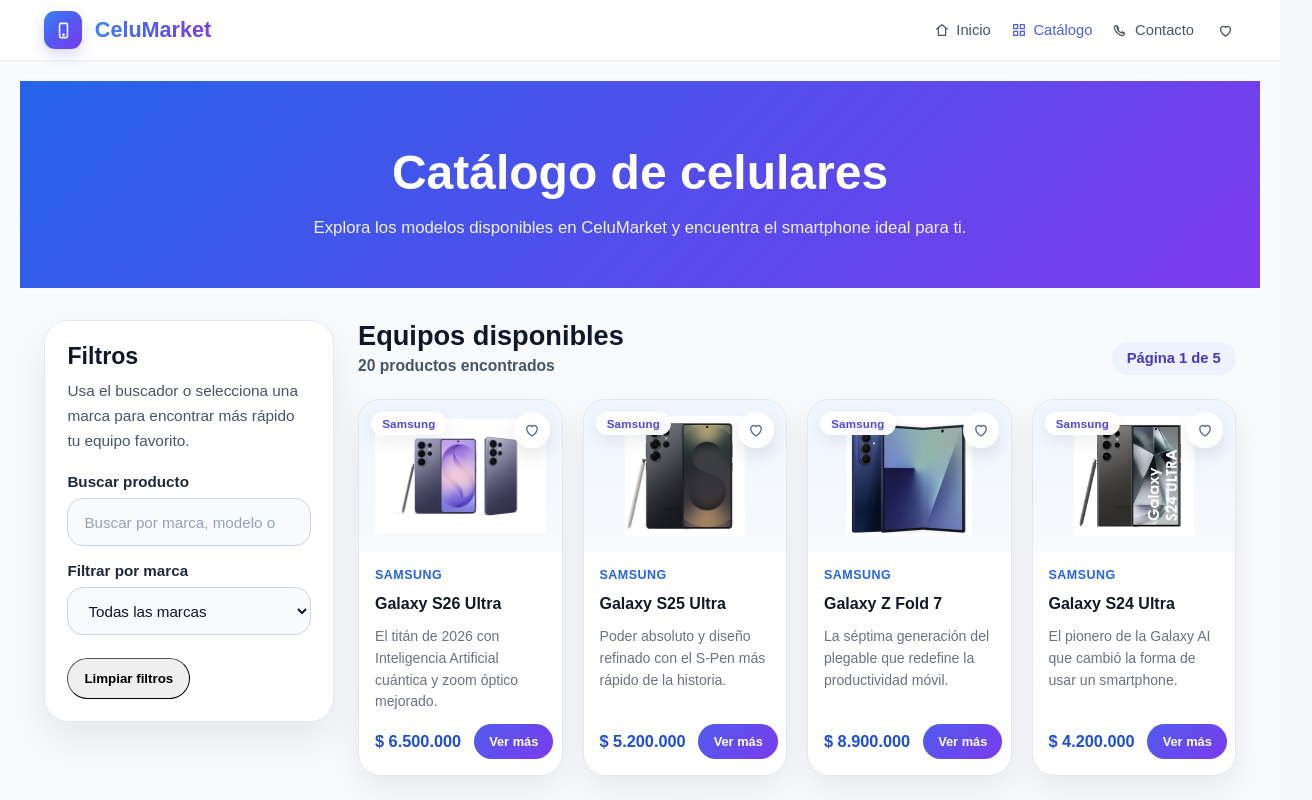
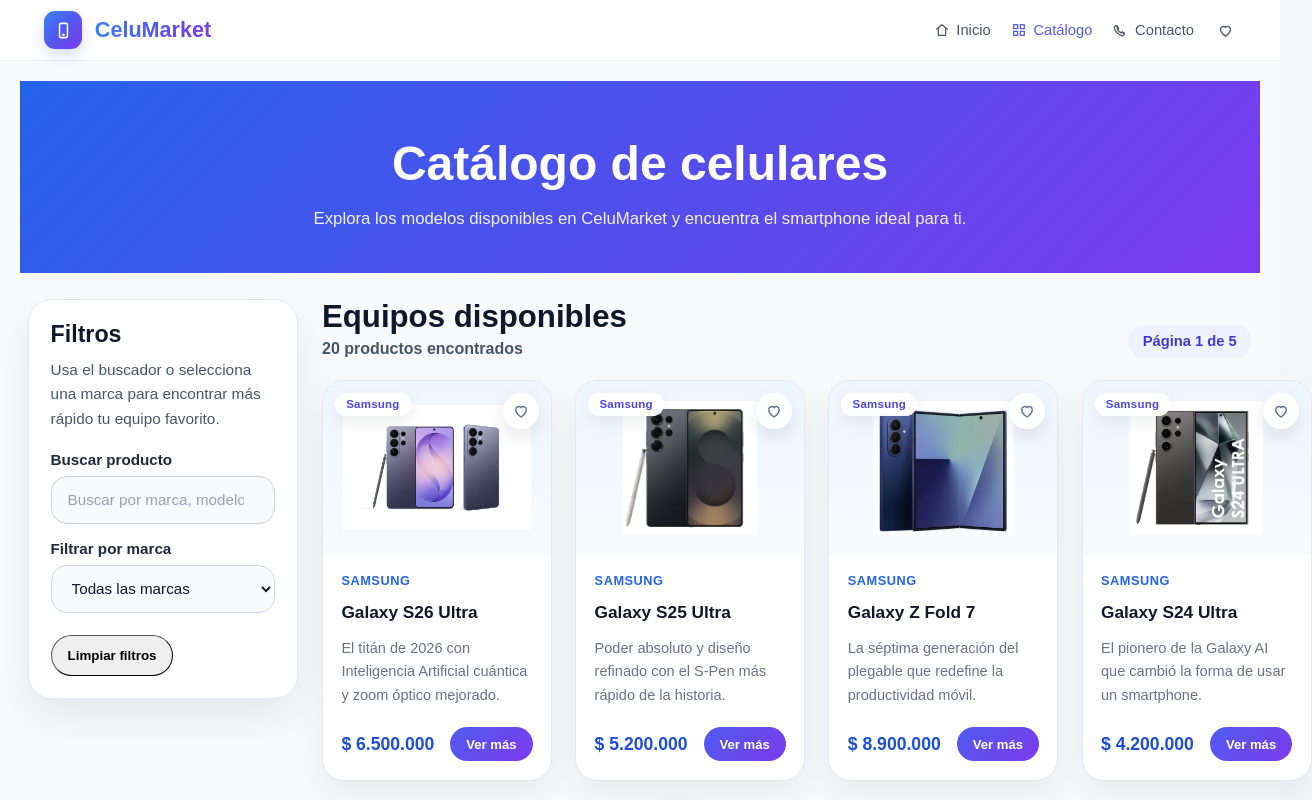
Before and after one commit to acalderon474/proyecto-celumarket, an Angular app: page /catalog in a window 1280 px wide. Shown: the top 800 px of the page, 1312 px wide, since content can reach past the window. Built offline with nearby package versions, Linux system fonts and the light colour scheme.

Commit message:
Se actualiza vista catálogo, márgenes laterales y se ve el footer.

```diff
--- a/src/app/components/catalog/catalog.css
+++ b/src/app/components/catalog/catalog.css
@@ -2,7 +2,7 @@
    PÁGINA GENERAL DEL CATÁLOGO
    ========================================================= */
 .catalog-page {
-  min-height: 100vh;
+  width: 100%;
   background: #f8fafc;
 }
 
@@ -10,14 +10,15 @@
    ENCABEZADO DEL CATÁLOGO
    ========================================================= */
 .catalog-header {
-  padding: 4rem 1.5rem 2.8rem;
+  padding: 3.4rem 0.5rem 2.5rem;
   background: linear-gradient(135deg, #2563eb 0%, #7c3aed 100%);
   color: #ffffff;
 }
 
 .catalog-header__content {
-  max-width: 1200px;
+  max-width: 1780px;
   margin: 0 auto;
+  padding: 0 0.5rem;
   text-align: center;
 }
 
@@ -54,11 +55,11 @@
    CONTENIDO PRINCIPAL
    ========================================================= */
 .catalog-content {
-  max-width: 1280px;
+  max-width: 1780px;
   margin: 0 auto;
-  padding: 2rem 1.5rem 4rem;
+  padding: 1.6rem 0.5rem 0.8rem;
   display: grid;
-  grid-template-columns: 290px 1fr;
+  grid-template-columns: 270px minmax(0, 1fr);
   gap: 1.5rem;
   align-items: start;
 }
@@ -74,7 +75,7 @@
   background: #ffffff;
   border: 1px solid #e2e8f0;
   border-radius: 1.5rem;
-  padding: 1.4rem;
+  padding: 1.35rem;
   box-shadow: 0 18px 40px rgba(15, 23, 42, 0.08);
   position: sticky;
   top: 95px;
@@ -88,7 +89,7 @@
 }
 
 .filters-catalog__card p {
-  margin: 0 0 1.25rem;
+  margin: 0 0 1.2rem;
   color: #475569;
   font-size: 0.96rem;
   line-height: 1.6;
@@ -144,6 +145,7 @@
    ========================================================= */
 .catalog-products {
   width: 100%;
+  min-width: 0;
 }
 
 .catalog-products__top {
@@ -151,19 +153,19 @@
   justify-content: space-between;
   align-items: end;
   gap: 1rem;
-  margin-bottom: 1.5rem;
+  margin-bottom: 1.35rem;
 }
 
 .catalog-products__title {
   margin: 0 0 0.35rem;
-  font-size: 1.7rem;
+  font-size: 1.95rem;
   font-weight: 800;
   color: #0f172a;
 }
 
 .catalog-products__count {
   margin: 0;
-  font-size: 0.98rem;
+  font-size: 1rem;
   font-weight: 600;
   color: #475569;
 }
@@ -221,12 +223,13 @@
 
 /* =========================================================
    GRILLA DE PRODUCTOS
-    4 PRODUCTOS POR FILA EN PANTALLAS AMPLIAS
+   4 PRODUCTOS POR FILA APROVECHANDO MEJOR EL ANCHO
    ========================================================= */
 .catalog-products-grid {
   display: grid;
-  grid-template-columns: repeat(4, minmax(0, 1fr));
-  gap: 1.25rem;
+  grid-template-columns: repeat(4, minmax(260px, 1fr));
+  gap: 1.45rem;
+  align-items: stretch;
 }
 
 /* =========================================================
@@ -253,7 +256,7 @@
   position: relative;
   display: block;
   background: linear-gradient(180deg, #eff6ff 0%, #f8fafc 100%);
-  aspect-ratio: 4 / 3;
+  aspect-ratio: 4 / 3.05;
   overflow: hidden;
   text-decoration: none;
 }
@@ -277,19 +280,19 @@
    BOTÓN DE FAVORITOS EN LA TARJETA
    ========================================================= */
 .catalog-product-card__favorite {
-  position: absolute;                     /* Lo ubica dentro de la imagen */
-  top: 12px;                              /* Separación desde arriba */
-  right: 12px;                            /* Separación desde la derecha */
-  z-index: 2;                             /* Queda por encima de la imagen */
-  width: 36px;                            /* Tamaño del botón */
-  height: 36px;                           /* Tamaño del botón */
-  border: none;                           /* Sin borde nativo */
-  border-radius: 999px;                   /* Forma circular */
-  background: rgba(255, 255, 255, 0.95);  /* Fondo claro */
-  display: inline-flex;                   /* Permite centrar el ícono */
-  align-items: center;                    /* Centrado vertical */
-  justify-content: center;                /* Centrado horizontal */
-  cursor: pointer;                        /* Cursor de clic */
+  position: absolute;
+  top: 12px;
+  right: 12px;
+  z-index: 2;
+  width: 36px;
+  height: 36px;
+  border: none;
+  border-radius: 999px;
+  background: rgba(255, 255, 255, 0.95);
+  display: inline-flex;
+  align-items: center;
+  justify-content: center;
+  cursor: pointer;
   box-shadow: 0 8px 18px rgba(15, 23, 42, 0.10);
   transition:
     transform 0.2s ease,
@@ -298,26 +301,25 @@
 }
 
 .catalog-product-card__favorite:hover {
-  transform: translateY(-2px);            /* Efecto sutil al pasar el cursor */
+  transform: translateY(-2px);
   background: #ffffff;
   box-shadow: 0 12px 24px rgba(15, 23, 42, 0.14);
 }
 
 .catalog-product-card__favorite svg {
-  width: 18px;                            /* Tamaño del corazón */
+  width: 18px;
   height: 18px;
-  stroke: #64748b;                        /* Color base gris */
-  fill: none;                             /* Sin relleno por defecto */
+  stroke: #64748b;
+  fill: none;
   stroke-width: 1.9;
   stroke-linecap: round;
   stroke-linejoin: round;
   transition: stroke 0.2s ease, fill 0.2s ease;
 }
 
-/* Estado activo cuando el producto ya es favorito */
 .catalog-product-card__favorite.active svg {
-  stroke: #7c3aed;                        /* Morado coherente con tu paleta */
-  fill: rgba(124, 58, 237, 0.16);         /* Relleno suave */
+  stroke: #7c3aed;
+  fill: rgba(124, 58, 237, 0.16);
 }
 
 .catalog-product-card__image {
@@ -325,20 +327,20 @@
   height: 100%;
   object-fit: contain;
   display: block;
-  padding: 1rem;
+  padding: 1.25rem;
 }
 
 .catalog-product-card__body {
   display: flex;
   flex-direction: column;
-  gap: 0.7rem;
-  padding: 1rem;
+  gap: 0.8rem;
+  padding: 1.15rem;
   flex: 1;
 }
 
 .catalog-product-card__brand {
   margin: 0;
-  font-size: 0.78rem;
+  font-size: 0.8rem;
   font-weight: 800;
   letter-spacing: 0.04em;
   text-transform: uppercase;
@@ -347,7 +349,7 @@
 
 .catalog-product-card__title {
   margin: 0;
-  font-size: 1rem;
+  font-size: 1.08rem;
   font-weight: 800;
   color: #111827;
   line-height: 1.35;
@@ -356,9 +358,9 @@
 .catalog-product-card__description {
   margin: 0;
   color: #6b7280;
-  font-size: 0.88rem;
-  line-height: 1.55;
-  min-height: 4.1rem;
+  font-size: 0.91rem;
+  line-height: 1.6;
+  min-height: 4.8rem;
 }
 
 .catalog-product-card__footer {
@@ -371,7 +373,7 @@
 
 .catalog-product-card__price {
   color: #1d4ed8;
-  font-size: 1.02rem;
+  font-size: 1.1rem;
   font-weight: 800;
 }
 
@@ -381,10 +383,10 @@
   justify-content: center;
   text-decoration: none;
   border-radius: 999px;
-  padding: 0.6rem 0.95rem;
+  padding: 0.62rem 1rem;
   background: linear-gradient(135deg, #4f5cf0, #7c3aed);
   color: #ffffff;
-  font-size: 0.8rem;
+  font-size: 0.82rem;
   font-weight: 700;
   white-space: nowrap;
   transition: transform 0.2s ease, opacity 0.2s ease;
@@ -397,18 +399,9 @@
 
 /* =========================================================
    PAGINACIÓN
-    Se apoya en las clases de Bootstrap:
-    - pagination
-    - page-item
-    - page-link
-
-    Aquí se personaliza para:
-    - bordes redondeados
-    - apariencia más moderna
-    - hover azul
    ========================================================= */
 .catalog-pagination-wrapper {
-  margin-top: 2rem;
+  margin-top: 1.6rem;
 }
 
 .catalog-pagination-wrapper .pagination {
@@ -446,7 +439,7 @@
 .catalog-pagination-wrapper .page-item .page-link:hover {
   background: #eff6ff;
   border-color: #93c5fd;
-  color: #2563eb; /* número azul al pasar el cursor */
+  color: #2563eb;
 }
 
 .catalog-pagination-wrapper .page-item.active .page-link {
@@ -485,6 +478,16 @@
 /* =========================================================
    RESPONSIVE
    ========================================================= */
+@media (max-width: 1600px) {
+  .catalog-content {
+    max-width: 1500px;
+  }
+
+  .catalog-products-grid {
+    grid-template-columns: repeat(4, minmax(230px, 1fr));
+  }
+}
+
 @media (max-width: 1200px) {
   .catalog-products-grid {
     grid-template-columns: repeat(3, minmax(0, 1fr));
@@ -512,11 +515,11 @@
 
 @media (max-width: 576px) {
   .catalog-header {
-    padding: 3.2rem 1rem 2.2rem;
+    padding: 3rem 0.75rem 2rem;
   }
 
   .catalog-content {
-    padding: 1.5rem 1rem 3rem;
+    padding: 1.35rem 0.75rem 0.9rem;
   }
 
   .filters-catalog__card {
```
Also changed, not shown: src/app/components/catalog/catalog.html (+8 -3 lines), 2 other files (tests, documents, lock files or other folders). Lines whose indentation alone changed are shown as unchanged.
